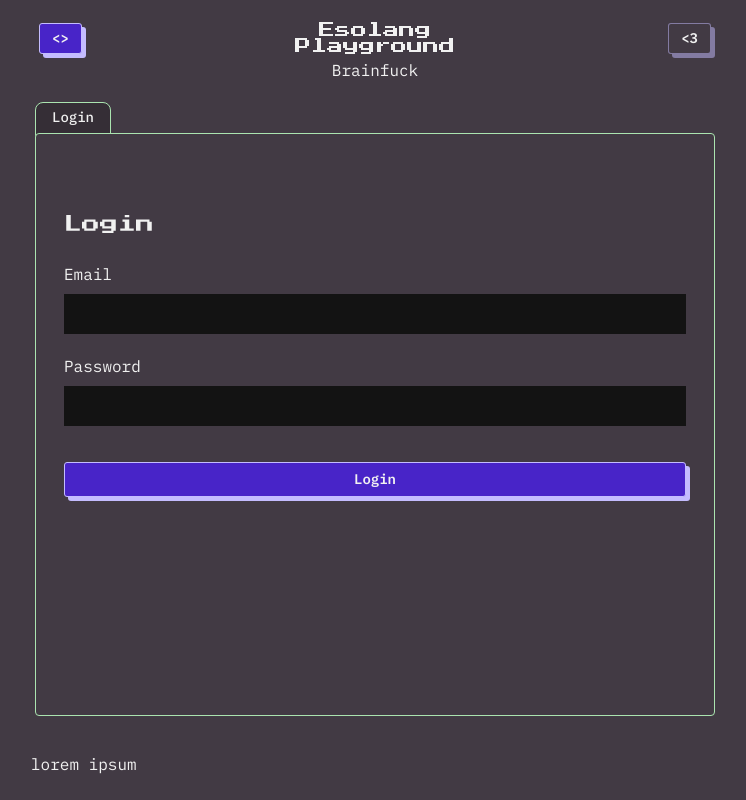
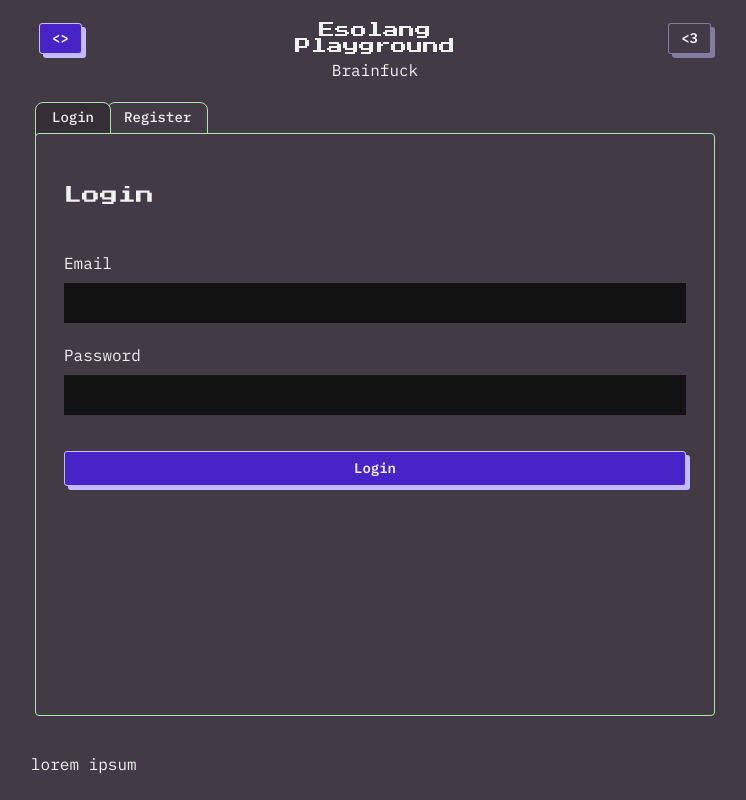
Before and after one commit to aeron13/esolang-playground, a Nuxt app: page /login in a window 1280 px wide. Shown: the whole page, without its empty margins (265-1011 px from the left). Built offline with nearby package versions, Linux system fonts and the light colour scheme.

Commit message:
login register navigation

```diff
--- a/app/pages/login.vue
+++ b/app/pages/login.vue
@@ -1,11 +1,15 @@
 <template>
     <div class="px-5 h-full py-4">
         <UiTabs
-            :tabs="[{ title: 'Login'}]"
+            :tabs="[{ title: 'Login'},{title: 'Register'}]"
+            :value="activeTab"
+            @update:model-value="handleTabClick"
         >
             <template #tab1>
                 <div class="px-6 py-6">
-                    <h1 class="block font-mono text-lg max-w-[200px] pt-12">Login</h1>
+                    <div class="h-[65px] flex items-center">
+                        <h1 class="block font-mono text-lg max-w-[200px]">Login</h1>
+                    </div>
                     <form @submit.prevent="handleSubmit" class="flex flex-col gap-5 mt-6" autocomplete="on" autocorrect="on">
                         <UiInputField
                             type="email"
@@ -46,6 +50,7 @@ const isSubmitting = ref(false)
 const isSubmittedSuccessfully = ref(false)
 const successMessage = ref('')
 const isFormDisabled = computed(() => isSubmitting.value || isSubmittedSuccessfully.value)
+const activeTab = ref(0)
 
 const rules = computed(() => ({
     email: {
@@ -89,6 +94,10 @@ const handleSubmit = () => {
             isSubmitting.value = false
         }
     });
+}
 
+const handleTabClick = (tab: number) => {
+    if (tab === 1)
+        navigateTo('/register')
 }
 </script>
--- a/app/pages/register.vue
+++ b/app/pages/register.vue
@@ -1,11 +1,15 @@
 <template>
     <div class="px-5 h-full py-4">
         <UiTabs
-            :tabs="[{ title: 'Register'}]"
+            :tabs="[{ title: 'Login'},{title: 'Register'}]"
+            :model-value="activeTab"
+            @update:model-value="handleTabClick"
         >
-            <template #tab1>
+            <template #tab2>
                 <div class="px-6 py-6">
-                    <h1 class="font-mono text-lg max-w-[200px]">Create<br/> an account</h1>
+                    <div class="h-[65px] flex items-center">
+                        <h1 class="font-mono text-lg max-w-[200px]">Create<br/> an account</h1>
+                    </div>
                     <form @submit.prevent="handleSubmit" class="flex flex-col gap-5 mt-6" autocomplete="on" autocorrect="on">
                         <UiInputField
                             type="email"
@@ -46,6 +50,7 @@ const isSubmitting = ref(false)
 const isSubmittedSuccessfully = ref(false)
 const successMessage = ref('')
 const isFormDisabled = computed(() => isSubmitting.value || isSubmittedSuccessfully.value)
+const activeTab = ref(1)
 
 const rules = computed(() => ({
     email: {
@@ -92,6 +97,10 @@ const handleSubmit = () => {
             isSubmitting.value = false
         }
     });
+}
 
+const handleTabClick = (tab: number) => {
+    if (tab === 0)
+        navigateTo('/login')
 }
 </script>
```
